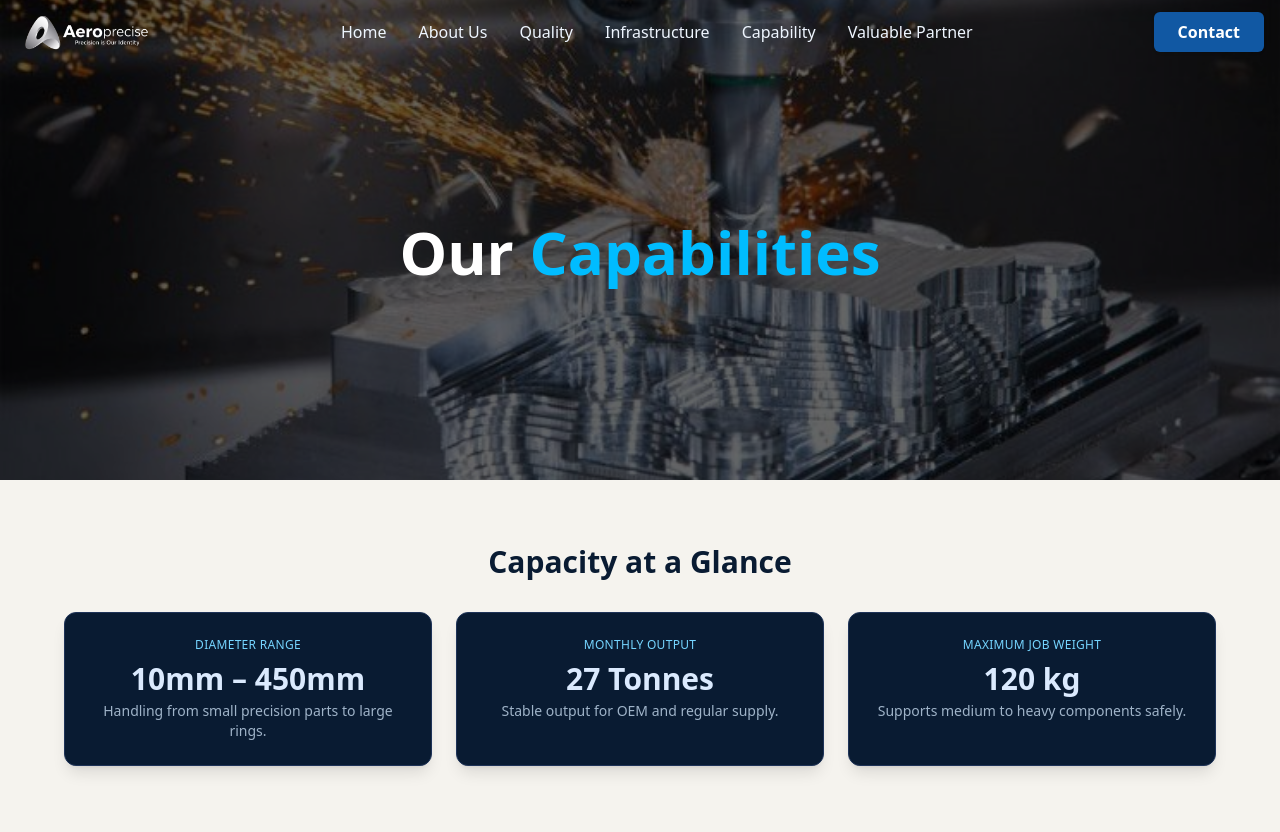
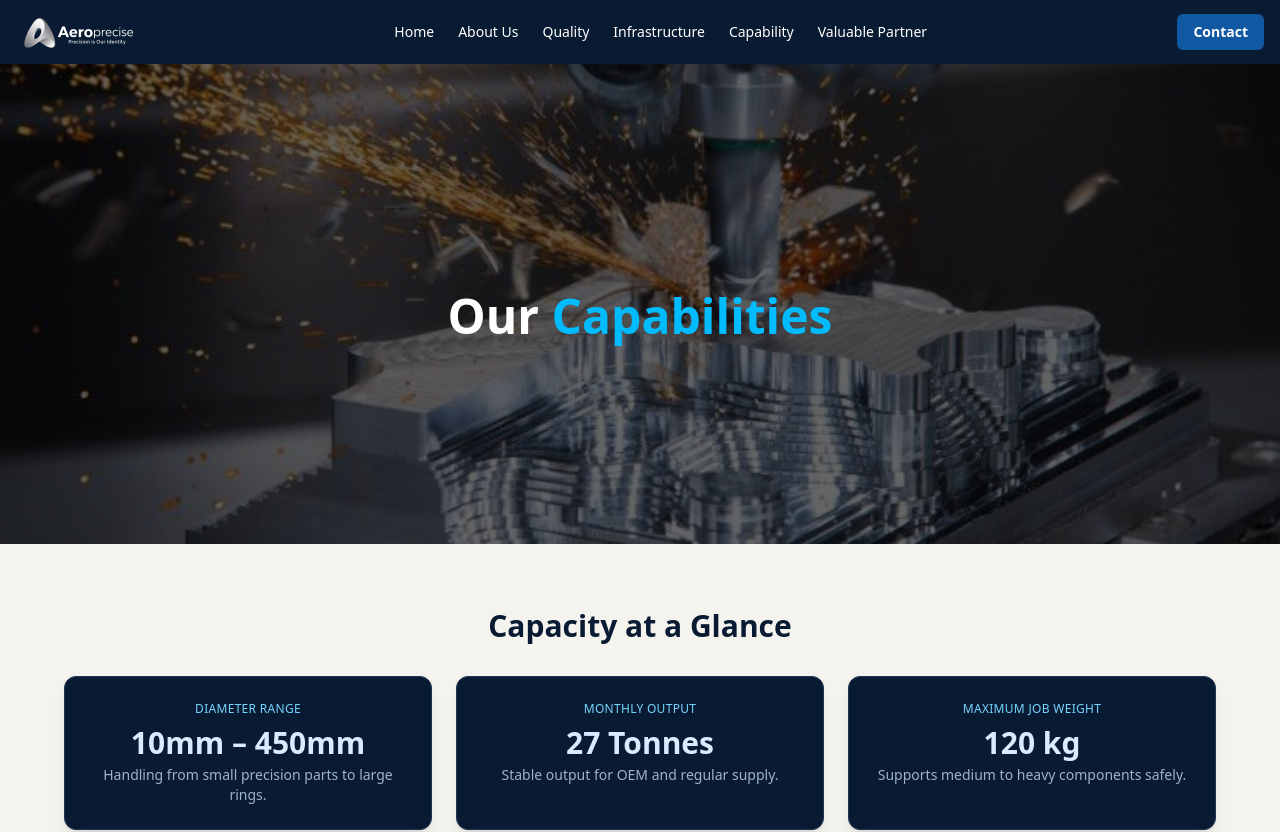
Before and after one commit to dhruvikparmar/Project-CNC, a React (Vite) app: page /capibility in a window 1280 px wide. Shown: the top 832 px of the page. Built offline with nearby package versions, Linux system fonts and the light colour scheme.

Commit message:
Navbar-Changes

```diff
--- a/src/components/CncNav.jsx
+++ b/src/components/CncNav.jsx
@@ -1,157 +1,301 @@
-import { useState, useEffect } from "react";
+// import { useEffect, useState } from "react";
+// import { useNavigate } from "react-router-dom";
+
+// export default function CncNav() {
+//   const [scrolled, setScrolled] = useState(false);
+//   const navigate = useNavigate();
+
+//   /* ---------------- Scroll Effect ---------------- */
+//   useEffect(() => {
+//     const onScroll = () => {
+//       setScrolled(window.scrollY > 8);
+//     };
+//     window.addEventListener("scroll", onScroll, { passive: true });
+//     return () => window.removeEventListener("scroll", onScroll);
+//   }, []);
+
+//   const go = (path) => {
+//     navigate(path);
+//     window.scrollTo({ top: 0, behavior: "auto" });
+//   };
+
+//   return (
+//     <>
+//       {/* ================= NAVBAR ================= */}
+//       <nav
+//         className={`fixed top-0 inset-x-0 z-[9999]
+//         transition-all duration-300
+//         ${scrolled ? "bg-[#091b32]/95 shadow-md" : "bg-[#091b32]"}`}
+//       >
+//         <div className="max-w-7xl mx-auto px-4">
+//           {/* ✅ Fixed Height for Mobile */}
+//           <div className="flex items-center h-16">
+
+//             {/* -------- LOGO -------- */}
+//             <div
+//               onClick={() => go("/")}
+//               className="flex items-center cursor-pointer shrink-0"
+//             >
+//               <img
+//                 src="/logo5.png"
+//                 alt="Zenith CNC"
+//                 className="
+//                   h-9 sm:h-10 md:h-12 lg:h-14
+//                   w-auto max-w-[140px]
+//                   object-contain
+//                 "
+//               />
+//             </div>
+
+//             {/* -------- DESKTOP MENU -------- */}
+//             <div className="hidden md:flex flex-1 justify-center gap-6">
+//               <NavItem label="Home" to="/" go={go} />
+//               <NavItem label="About Us" to="/AboutUs" go={go} />
+//               <NavItem label="Quality" to="/Quality" go={go} />
+//               <NavItem label="Infrastructure" to="/Infrastructure" go={go} />
+//               <NavItem label="Capability" to="/capibility" go={go} />
+//               <NavItem label="Valuable Partner" to="/valueablepartner" go={go} />
+//             </div>
+
+//             {/* -------- DESKTOP CONTACT -------- */}
+//             <div className="hidden md:block shrink-0">
+//               <button
+//                 onClick={() => go("/contact")}
+//                 className="px-4 py-2 text-sm font-semibold text-white bg-[#1158a3] rounded-md hover:bg-sky-700"
+//               >
+//                 Contact
+//               </button>
+//             </div>
+
+//             {/* -------- MOBILE MENU -------- */}
+//             <MobileMenu go={go} />
+//           </div>
+//         </div>
+//       </nav>
+
+//       {/* Spacer so content is not hidden */}
+//       <div className="h-16"></div>
+//     </>
+//   );
+// }
+
+// /* ================= SUB COMPONENTS ================= */
+
+// const NavItem = ({ label, to, go }) => (
+//   <button
+//     onClick={() => go(to)}
+//     className="text-white text-sm font-medium hover:text-sky-300 transition-colors"
+//   >
+//     {label}
+//   </button>
+// );
+
+// /* -------- MOBILE MENU -------- */
+// const MobileMenu = ({ go }) => {
+//   const [open, setOpen] = useState(false);
+
+//   return (
+//     <>
+//       {/* Hamburger Icon */}
+//       <button
+//         onClick={() => setOpen(!open)}
+//         className="md:hidden ml-auto text-white text-2xl"
+//       >
+//         {open ? "✕" : "☰"}
+//       </button>
+
+//       {/* Mobile Dropdown */}
+//       <div
+//         className={`md:hidden absolute left-0 right-0 top-16 bg-[#091b32]
+//         transition-all duration-200
+//         ${open ? "opacity-100 translate-y-0" : "opacity-0 -translate-y-3 pointer-events-none"}`}
+//       >
+//         <div className="flex flex-col px-6 py-4 gap-4 text-center">
+//           <MobileItem label="Home" to="/" go={go} close={() => setOpen(false)} />
+//           <MobileItem label="About Us" to="/AboutUs" go={go} close={() => setOpen(false)} />
+//           <MobileItem label="Quality" to="/Quality" go={go} close={() => setOpen(false)} />
+//           <MobileItem label="Infrastructure" to="/Infrastructure" go={go} close={() => setOpen(false)} />
+//           <MobileItem label="Capability" to="/capibility" go={go} close={() => setOpen(false)} />
+//           <MobileItem label="Valuable Partner" to="/valueablepartner" go={go} close={() => setOpen(false)} />
+
+//           <button
+//             onClick={() => {
+//               setOpen(false);
+//               go("/contact");
+//             }}
+//             className="w-full bg-[#1158a3] text-white py-2 rounded-md"
+//           >
+//             Contact
+//           </button>
+//         </div>
+//       </div>
+//     </>
+//   );
+// };
+
+// const MobileItem = ({ label, to, go, close }) => (
+//   <button
+//     onClick={() => {
+//       close();
+//       go(to);
+//     }}
+//     className="text-white text-base hover:text-sky-300"
+//   >
+//     {label}
+//   </button>
+// );
+import { useEffect, useState } from "react";
 import { useNavigate } from "react-router-dom";
 
 export default function CncNav() {
   const [scrolled, setScrolled] = useState(false);
   const navigate = useNavigate();
 
+  /* ---------------- Scroll Effect ---------------- */
   useEffect(() => {
-    const handleScroll = () => {
-      setScrolled(window.scrollY > 10); // Enable when scroll starts
-    };
-    window.addEventListener("scroll", handleScroll);
-    return () => window.removeEventListener("scroll", handleScroll);
+    const onScroll = () => setScrolled(window.scrollY > 8);
+    window.addEventListener("scroll", onScroll, { passive: true });
+    return () => window.removeEventListener("scroll", onScroll);
   }, []);
 
-  const navigateAndScrollTop = (to) => {
-    navigate(to);
-    window.scrollTo({ top: 0, behavior: "instant" });
+  const go = (path) => {
+    navigate(path);
+    window.scrollTo({ top: 0, behavior: "auto" });
   };
 
   return (
-    <nav
-      className={`
-        fixed inset-x-0 top-0 z-[9999]
-        transition-all duration-500 ease-in-out
-        ${scrolled ? "bg-[#091b32]/95 backdrop-blur-md shadow-md " : "bg-transparent"}
-      `}
-    >
-      <div className="w-full overflow-hidden">
+    <>
+      {/* ================= NAVBAR ================= */}
+      <nav
+        className={`fixed top-0 inset-x-0 z-[9999]
+        transition-all duration-300
+        ${scrolled ? "bg-[#091b32]/95 shadow-md" : "bg-[#091b32]"}`}
+      >
         <div className="max-w-7xl mx-auto px-4">
           <div className="flex items-center h-16">
 
-            {/* LOGO */}
+            {/* -------- LOGO -------- */}
             <div
-              onClick={() => navigateAndScrollTop("/")}
+              onClick={() => go("/")}
               className="flex items-center cursor-pointer shrink-0"
             >
               <img
                 src="/logo5.png"
-                alt="Zenith CNC"
-                className="
-                  h-24 sm:h-28 md:h-30 lg:h-36 lg:mt-2
-                  w-auto max-w-[220px]
-                  object-contain cursor-pointer
-                  transition-transform duration-300
-                  hover:scale-105
-                "
+                alt="Aeroprecise"
+                className="h-26 sm:h-20 md:h-25 lg:h-32 lg:mt-2 w-auto max-w-[140px] object-contain"
               />
             </div>
 
-            {/* DESKTOP MENU */}
-            <div className="hidden md:flex flex-1 justify-center md:space-x-4 lg:space-x-8">
-              <NavItem label="Home" to="/" onClick={navigateAndScrollTop} />
-              <NavItem label="About Us" to="/AboutUs" onClick={navigateAndScrollTop} />
-              <NavItem label="Quality" to="/Quality" onClick={navigateAndScrollTop} />
-              <NavItem label="Infrastructure" to="/Infrastructure" onClick={navigateAndScrollTop} />
-              <NavItem label="Capability" to="/capibility" onClick={navigateAndScrollTop} />
-              <NavItem label="Valuable Partner" to="/valueablepartner" onClick={navigateAndScrollTop} />
+            {/* -------- DESKTOP MENU -------- */}
+            <div className="hidden md:flex flex-1 justify-center gap-6">
+              <NavItem label="Home" to="/" go={go} />
+              <NavItem label="About Us" to="/AboutUs" go={go} />
+              <NavItem label="Quality" to="/Quality" go={go} />
+              <NavItem label="Infrastructure" to="/Infrastructure" go={go} />
+              <NavItem label="Capability" to="/capibility" go={go} />
+              <NavItem label="Valuable Partner" to="/valueablepartner" go={go} />
             </div>
 
-            {/* CONTACT BUTTON */}
+            {/* -------- DESKTOP CONTACT -------- */}
             <div className="hidden md:block shrink-0">
-              <ContactButton onClick={() => navigateAndScrollTop("/contact")} />
+              <button
+                onClick={() => go("/contact")}
+                className="px-4 py-2 text-sm font-semibold text-white bg-[#1158a3]
+                           rounded-md hover:bg-sky-700 transition"
+              >
+                Contact
+              </button>
             </div>
 
-            {/* MOBILE MENU TOGGLE */}
-            <MobileMenu />
+            {/* -------- MOBILE MENU -------- */}
+            <MobileMenu go={go} />
           </div>
         </div>
-      </div>
-    </nav>
+      </nav>
+
+      {/* Spacer */}
+      <div className="h-16"></div>
+    </>
   );
 }
 
-/******** NAV ITEM ********/
-const NavItem = ({ label, to, onClick }) => (
+/* ================= SUB COMPONENTS ================= */
+
+/* ✅ DESKTOP MENU ITEM WITH UNDERLINE */
+const NavItem = ({ label, to, go }) => (
   <button
-    onClick={() => onClick(to)}
+    onClick={() => go(to)}
     className="
-      relative cursor-pointer text-blue-50 font-medium
-      text-xs md:text-sm lg:text-base transition-colors duration-300 hover:text-white
-      after:absolute after:left-0 after:-bottom-1 after:h-0.5 after:w-0 after:bg-sky-300
-      after:transition-all after:duration-300 hover:after:w-full
+      relative text-white text-sm font-medium
+      transition-colors duration-300
+      hover:text-sky-300
+      after:absolute after:left-0 after:-bottom-1
+      after:h-[2px] after:w-0 after:bg-sky-300
+      after:transition-all after:duration-300
+      hover:after:w-full
     "
   >
     {label}
   </button>
 );
 
-/******** CONTACT BUTTON ********/
-const ContactButton = ({ full, onClick }) => (
-  <button
-    onClick={onClick}
-    className={`inline-flex items-center justify-center ${full ? "w-full" : ""}
-      cursor-pointer shrink-0
-      px-4 lg:px-6 py-1.5 lg:py-2
-      text-xs md:text-sm lg:text-base font-semibold text-white
-      bg-[#1158a3] rounded-md
-      transition-all duration-300 hover:bg-sky-700 hover:scale-105 active:scale-95
-      shadow hover:shadow-sky-200/40`}
-  >
-    Contact
-  </button>
-);
-
-/******** MOBILE MENU ********/
-const MobileMenu = () => {
-  const [isOpen, setIsOpen] = useState(false);
-  const navigate = useNavigate();
-
-  const navigateAndClose = (to) => {
-    navigate(to);
-    window.scrollTo({ top: 0, behavior: "instant" });
-    setIsOpen(false);
-  };
+/* -------- MOBILE MENU -------- */
+const MobileMenu = ({ go }) => {
+  const [open, setOpen] = useState(false);
 
   return (
     <>
-      <div className="md:hidden ml-auto shrink-0">
-        <button
-          onClick={() => setIsOpen(!isOpen)}
-          className="text-blue-50 text-2xl leading-none cursor-pointer"
-        >
-          {isOpen ? "✕" : "☰"}
-        </button>
-      </div>
+      {/* Hamburger Icon */}
+      <button
+        onClick={() => setOpen(!open)}
+        className="md:hidden ml-auto text-white text-2xl"
+      >
+        {open ? "✕" : "☰"}
+      </button>
 
+      {/* Mobile Dropdown */}
       <div
-        className={`md:hidden absolute left-0 right-0 top-16
-          bg-[#091b32]/90 backdrop-blur-lg transition-all duration-300
-          ${isOpen ? "opacity-100 translate-y-0" : "opacity-0 -translate-y-4 pointer-events-none"}
-        `}
+        className={`md:hidden absolute left-0 right-0 top-16 bg-[#091b32]
+        transition-all duration-200
+        ${open ? "opacity-100 translate-y-0" : "opacity-0 -translate-y-3 pointer-events-none"}`}
       >
-        <div className="px-6 py-4 space-y-4 text-center">
-          <MobileNavItem label="Home" to="/" close={navigateAndClose} />
-          <MobileNavItem label="About Us" to="/AboutUs" close={navigateAndClose} />
-          <MobileNavItem label="Quality" to="/Quality" close={navigateAndClose} />
-          <MobileNavItem label="Infrastructure" to="/Infrastructure" close={navigateAndClose} />
-          <MobileNavItem label="Capability" to="/capibility" close={navigateAndClose} />
-          <MobileNavItem label="Valuable Partner" to="/valueablepartner" close={navigateAndClose} />
-          <div className="pt-4">
-            <ContactButton full onClick={() => navigateAndClose("/contact")} />
-          </div>
+        <div className="flex flex-col px-6 py-4 gap-4 text-center">
+          <MobileItem label="Home" to="/" go={go} close={() => setOpen(false)} />
+          <MobileItem label="About Us" to="/AboutUs" go={go} close={() => setOpen(false)} />
+          <MobileItem label="Quality" to="/Quality" go={go} close={() => setOpen(false)} />
+          <MobileItem label="Infrastructure" to="/Infrastructure" go={go} close={() => setOpen(false)} />
+          <MobileItem label="Capability" to="/capibility" go={go} close={() => setOpen(false)} />
+          <MobileItem label="Valuable Partner" to="/valueablepartner" go={go} close={() => setOpen(false)} />
+
+          <button
+            onClick={() => {
+              setOpen(false);
+              go("/contact");
+            }}
+            className="w-full bg-[#1158a3] text-white py-2 rounded-md hover:bg-sky-700 transition"
+          >
+            Contact
+          </button>
         </div>
       </div>
     </>
   );
 };
 
-const MobileNavItem = ({ label, to, close }) => (
+/* ✅ MOBILE MENU ITEM WITH UNDERLINE */
+const MobileItem = ({ label, to, go, close }) => (
   <button
-    onClick={() => close(to)}
-    className="block w-full cursor-pointer text-blue-50 font-medium text-base
-      transition-colors duration-300 hover:text-sky-300"
+    onClick={() => {
+      close();
+      go(to);
+    }}
+    className="
+      relative self-center text-white text-base
+      hover:text-sky-300 transition
+      after:block after:h-[2px] after:w-0 after:mx-auto
+      after:bg-sky-300 after:transition-all after:duration-300
+      hover:after:w-1/2
+    "
   >
     {label}
   </button>
--- a/src/index.css
+++ b/src/index.css
@@ -1,4 +1,7 @@
 @import "tailwindcss";
+html,body{
+  overflow-x: hidden;
+}
 @keyframes slide {
   0% {
     transform: translateX(0);
--- a/src/pages/Capibility.jsx
+++ b/src/pages/Capibility.jsx
@@ -1,57 +1,37 @@
-import { useEffect, useRef, useState } from "react";
+import { useEffect } from "react";
 import AOS from "aos";
 import "aos/dist/aos.css";
 
-// ================= COUNT-UP COMPONENT =================
-const CountUpValue = ({ end, suffix = "", duration = 2000 }) => {
-  const [count, setCount] = useState(0);
-  const ref = useRef(null);
+export default function Capability() {
+  useEffect(() => {
+    // Initialize AOS
+    AOS.init({ duration: 900, easing: "ease-out", once: true });
 
-  useEffect(() => {
-    if (!ref.current) return;
+    // Number animation function
+    const animateValue = (id, start, end, duration, suffix = "") => {
+      const el = document.getElementById(id);
+      if (!el) return;
 
-    const element = ref.current;
+      let startTime = null;
 
-    const observer = new IntersectionObserver(
-      (entries) => {
-        const [entry] = entries;
-        if (entry.isIntersecting) {
-          const startTime = performance.now();
+      const step = (timestamp) => {
+        if (!startTime) startTime = timestamp;
+        const progress = Math.min((timestamp - startTime) / duration, 1);
+        const value = Math.floor(progress * (end - start) + start);
+        el.innerText = value + suffix;
+        if (progress < 1) {
+          window.requestAnimationFrame(step);
+        }
+      };
 
-          const animate = (time) => {
-            const progress = Math.min((time - startTime) / duration, 1);
-            const value = Math.floor(progress * end);
-            setCount(value);
+      window.requestAnimationFrame(step);
+    };
 
-            if (progress < 1) {
-              requestAnimationFrame(animate);
-            }
-          };
-
-          requestAnimationFrame(animate);
-          observer.disconnect();
-        }
-      },
-      { threshold: 0.4 }
-    );
-
-    observer.observe(element);
-
-    return () => observer.disconnect();
-  }, [end, duration]);
-
-  return (
-    <span ref={ref}>
-      {count}
-      {suffix}
-    </span>
-  );
-};
-
-// ================= MAIN COMPONENT =================
-export default function Capibility() {
-  useEffect(() => {
-    AOS.init({ duration: 900, easing: "ease-out", once: true });
+    // 🔥 Run animations when page loads
+    animateValue("rangeLeft", 0, 10, 2000, "mm");
+    animateValue("rangeRight", 0, 450, 2000, "mm");
+    animateValue("outputCount", 0, 27, 1500, " Tonnes");
+    animateValue("weightCount", 0, 120, 2000, " kg");
   }, []);
 
   return (
@@ -67,8 +47,6 @@ export default function Capibility() {
           alt="CNC Capability"
           className="absolute inset-0 w-full h-full object-cover object-center"
           data-aos="fade-zoom-in"
-          data-aos-offset="0"
-          data-aos-easing="ease-in-out"
           data-aos-duration="1000"
         />
 
@@ -84,7 +62,8 @@ export default function Capibility() {
           <h1
             data-aos="zoom-in"
             data-aos-delay="300"
-            className="block justify-center items-center mb-14 text-2xl sm:text-3xl md:text-4xl lg:text-6xl
+            className="block justify-center items-center mb-14
+                       text-2xl sm:text-3xl md:text-4xl lg:text-5xl
                        font-extrabold text-white"
           >
             Our <span className="text-sky-400">Capabilities</span>
@@ -115,7 +94,8 @@ export default function Capibility() {
                 Diameter Range
               </p>
               <h3 className="text-2xl sm:text-3xl font-bold text-[#dbeafe] mb-1">
-                <CountUpValue end={10} />mm – <CountUpValue end={450} />mm
+                <span id="rangeLeft">0mm</span> –{" "}
+                <span id="rangeRight">0mm</span>
               </h3>
               <p className="text-[#9fb3c8] text-sm">
                 Handling from small precision parts to large rings.
@@ -133,8 +113,11 @@ export default function Capibility() {
               <p className="text-xs uppercase tracking-wide text-sky-300 mb-2">
                 Monthly Output
               </p>
-              <h3 className="text-2xl sm:text-3xl font-bold text-[#dbeafe] mb-1">
-                <CountUpValue end={27} /> Tonnes
+              <h3
+                id="outputCount"
+                className="text-2xl sm:text-3xl font-bold text-[#dbeafe] mb-1"
+              >
+                0 Tonnes
               </h3>
               <p className="text-[#9fb3c8] text-sm">
                 Stable output for OEM and regular supply.
@@ -152,8 +135,11 @@ export default function Capibility() {
               <p className="text-xs uppercase tracking-wide text-sky-300 mb-2">
                 Maximum Job Weight
               </p>
-              <h3 className="text-2xl sm:text-3xl font-bold text-[#dbeafe] mb-1">
-                <CountUpValue end={120} /> kg
+              <h3
+                id="weightCount"
+                className="text-2xl sm:text-3xl font-bold text-[#dbeafe] mb-1"
+              >
+                0 kg
               </h3>
               <p className="text-[#9fb3c8] text-sm">
                 Supports medium to heavy components safely.
@@ -237,7 +223,9 @@ export default function Capibility() {
               ].map((item, idx) => (
                 <div
                   key={idx}
-                  className="bg-[#091b32] rounded-lg p-4 transition-all duration-300 hover:-translate-y-1 hover:shadow-sky-300/20"
+                  className="bg-[#091b32] rounded-lg p-4
+                             transition-all duration-300
+                             hover:-translate-y-1 hover:shadow-sky-300/20"
                 >
                   <p className="text-sky-300 font-semibold mb-1">
                     {item.t}
--- a/src/pages/Infrastructure.jsx
+++ b/src/pages/Infrastructure.jsx
@@ -132,7 +132,7 @@ export default function Infrastructure() {
                                 data-aos="fade-right"
                             >
                                 <div className="bg-white min-w-[55px] min-h-[55px] flex items-center justify-center
-                        text-2xl font-bold rounded-xl shadow-md">
+                        text-2xl text-blue-700 font-bold rounded-xl shadow-md">
                                     ✔
                                 </div>
 
```
Also changed, not shown: src/pages/Home.jsx (+59 -37 lines).
